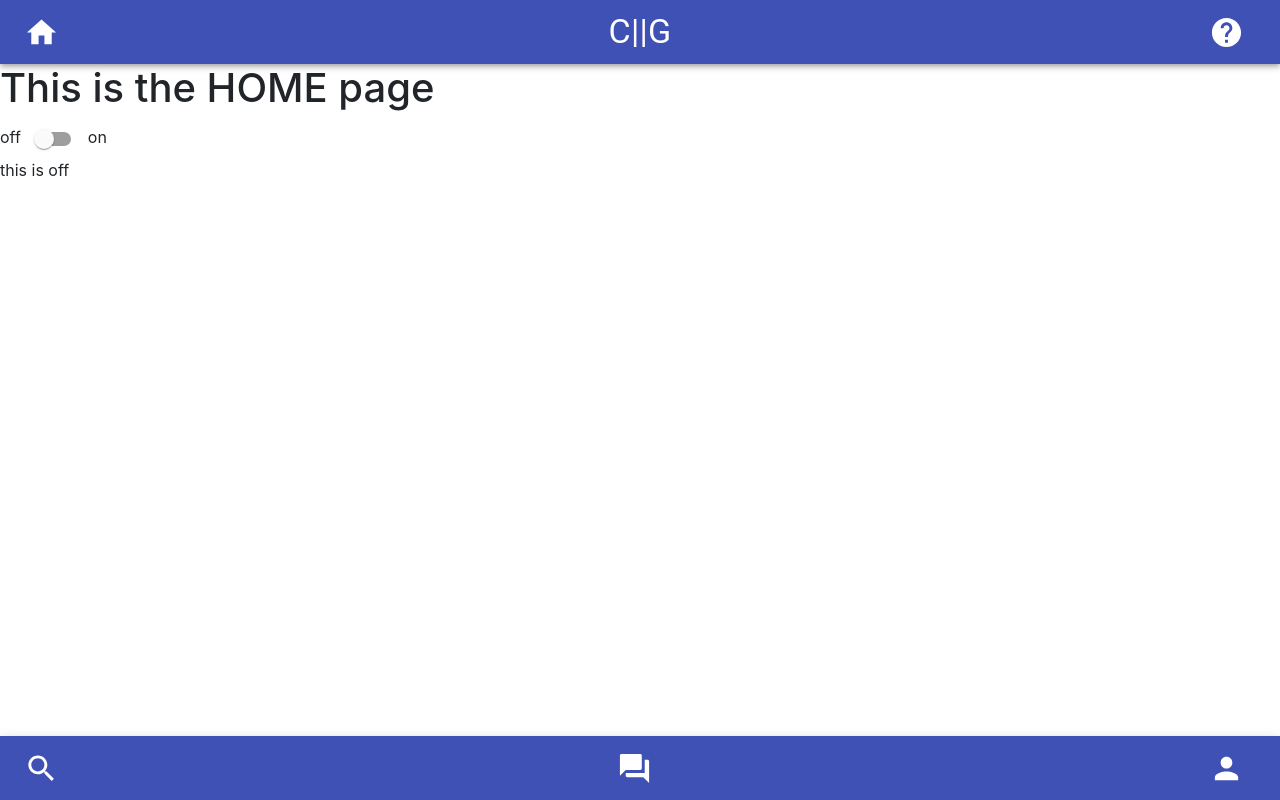
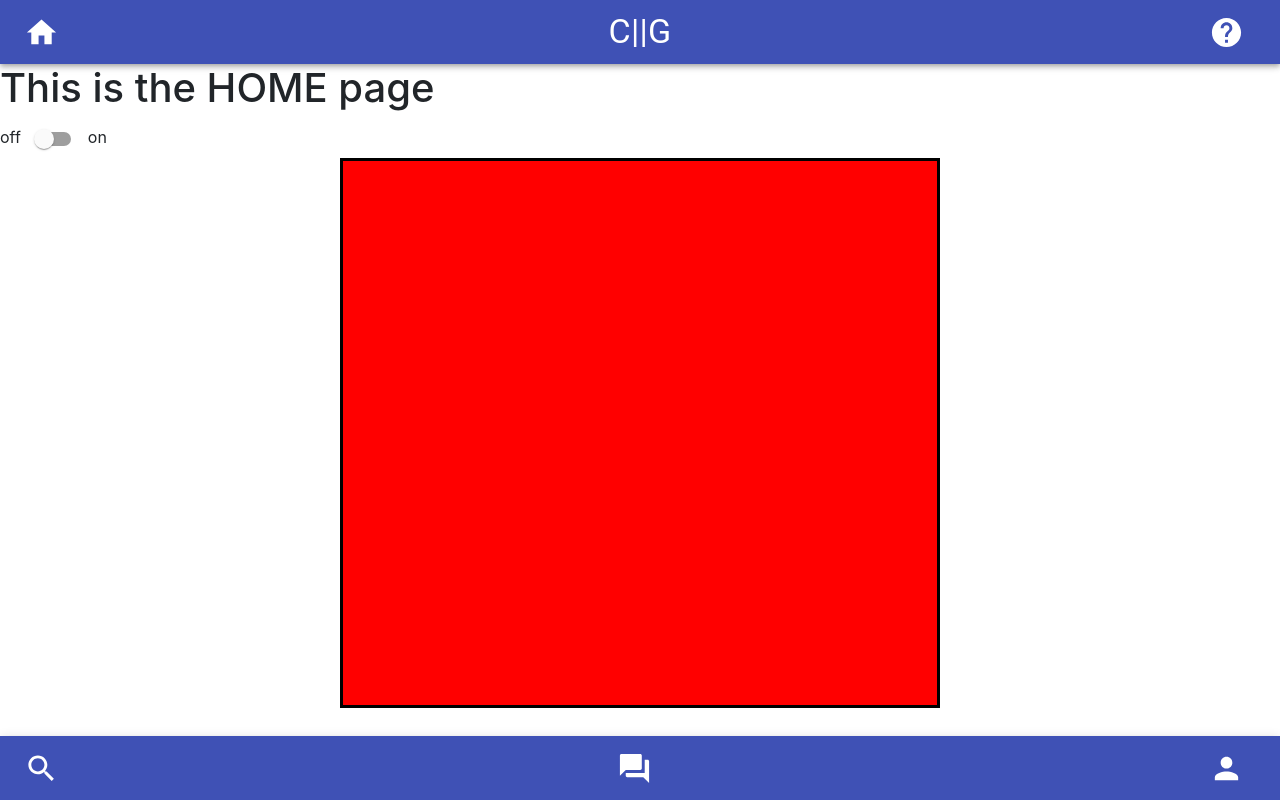
Before and after one commit to rgarzadev/React-Components-Test, a React (Create React App) app in the folder client/: page / in a window 1280 px wide. Built offline with nearby package versions, Linux system fonts and the light colour scheme.

Commit message:
home page switching between data divs

```diff
--- a/client/public/index.html
+++ b/client/public/index.html
@@ -24,7 +24,7 @@
       work correctly both with client-side routing and a non-root public URL.
       Learn how to configure a non-root public URL by running `npm run build`.
     -->
-    <title>React App</title>
+    <title>Chategories</title>
   </head>
   <body>
     <noscript>You need to enable JavaScript to run this app.</noscript>
--- a/client/src/components/MyChategories/MyChategories.css
+++ b/client/src/components/MyChategories/MyChategories.css
@@ -0,0 +1,11 @@
+.ContentArea {
+    padding-left: 10%;
+    padding-right: 10%;
+}
+
+.MyChategories {
+    border: solid black;
+    min-height: 550px;
+    margin-bottom: 60px;
+    background-color: red;
+}
--- a/client/src/components/MyChategories/MyChategories.js
+++ b/client/src/components/MyChategories/MyChategories.js
@@ -0,0 +1,34 @@
+import React from 'react';
+import { makeStyles } from '@material-ui/core/styles';
+import { Container } from '@material-ui/core';
+
+import "./MyChategories.css";
+
+
+const useStyles = makeStyles((theme) => ({
+    root: {
+      flexGrow: 1,
+    },
+    title: {
+      flexGrow: 1,
+    },
+  }));
+
+function MyChategories() {
+    const classes = useStyles();
+
+    const navStyle = {
+        color: 'white'
+    };
+
+    return (
+        <div className= "ContentArea">
+        <Container className="MyChategories" maxWidth="sm">
+            <div className="container">
+                </div>
+        </Container>
+        </div>
+    )
+}
+
+export default MyChategories;
--- a/client/src/components/MyPosts/MyPosts.css
+++ b/client/src/components/MyPosts/MyPosts.css
@@ -0,0 +1,11 @@
+.ContentArea {
+    padding-left: 10%;
+    padding-right: 10%;
+}
+
+.MyPosts {
+    border: solid black;
+    min-height: 550px;
+    margin-bottom: 60px;
+    background-color: blue;
+}
--- a/client/src/components/MyPosts/MyPosts.js
+++ b/client/src/components/MyPosts/MyPosts.js
@@ -0,0 +1,34 @@
+import React from 'react';
+import { makeStyles } from '@material-ui/core/styles';
+import { Container } from '@material-ui/core';
+
+import "./MyPosts.css";
+
+
+const useStyles = makeStyles((theme) => ({
+    root: {
+      flexGrow: 1,
+    },
+    title: {
+      flexGrow: 1,
+    },
+  }));
+
+function MyPosts() {
+    const classes = useStyles();
+
+    const navStyle = {
+        color: 'white'
+    };
+
+    return (
+        <div className= "ContentArea">
+        <Container className="MyPosts" maxWidth="sm">
+            <div className="container">
+                </div>
+        </Container>
+        </div>
+    )
+}
+
+export default MyPosts;
--- a/client/src/components/MyUserNameCard/MyUserNameCard.js
+++ b/client/src/components/MyUserNameCard/MyUserNameCard.js
@@ -30,8 +30,8 @@ function MyUserNameCard() {
         <Container className="MyUserNameCard" maxWidth="sm">
             <div className="container">
             <div className="row">
-                <div className="col-4 OtherUserImage">USER IMAGE</div>
-                <div className="col-4 OtherUserNamePlate">USERNAME</div>
+                <div className="col-4 MyUserImage">USER IMAGE</div>
+                <div className="col-4 MyUserNamePlate">USERNAME</div>
                 <div className="col-4">
                 <Link to='/chat'>
                   <IconButton color="inherit" className={classes.centerButton}>
--- a/client/src/pages/Chat/Chat.js
+++ b/client/src/pages/Chat/Chat.js
@@ -1,4 +1,3 @@
-import { Container } from '@material-ui/core';
 import React from 'react';
 import OtherUserNameCard from "../../components/OtherUserNameCard/OtherUserNameCard";
 import ChatHistory from "../../components/ChatHistory/ChatHistory";
--- a/client/src/pages/Home/Home.js
+++ b/client/src/pages/Home/Home.js
@@ -1,6 +1,7 @@
 import React from 'react';
 import Switch from '../../components/Switch/Switch';
-import ChatTextInputArea from '../../components/ChatTextInputArea/ChatTextInputArea';
+import MyChategories from '../../components/MyChategories/MyChategories';
+import MyPosts from '../../components/MyPosts/MyPosts';
 
 function Home() {
 
@@ -8,7 +9,7 @@ function Home() {
         <>
         <h1>This is the HOME page</h1>
 
-        <Switch left="off" right="on" LDisplay="this is off" RDisplay={<ChatTextInputArea/>}/>
+        <Switch left="off" right="on" LDisplay={<MyChategories/>} RDisplay={<MyPosts/>}/>
 
         </>
     )
```
Also changed, not shown: client/src/pages/Home/Home.css (added).
